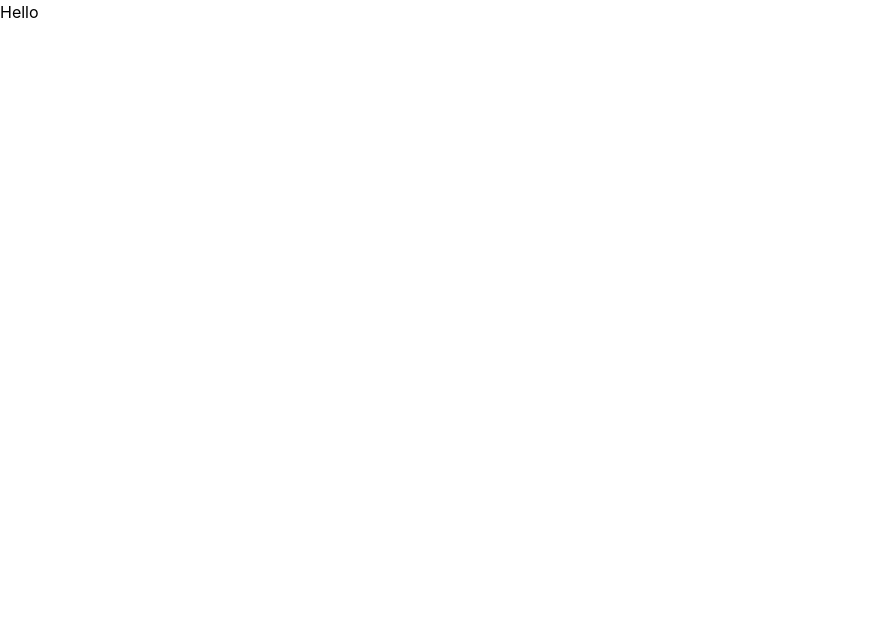
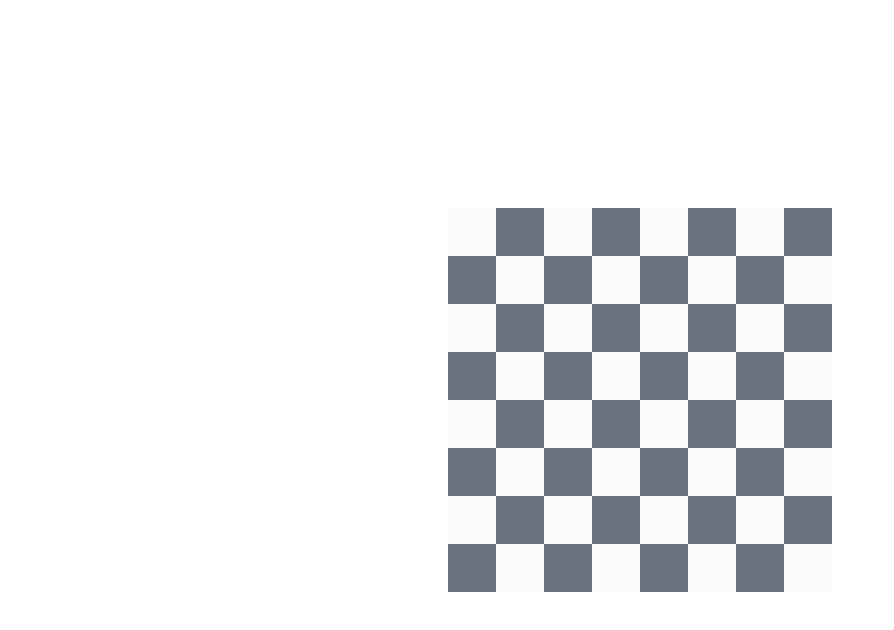
Before and after one commit to seebham/knightOnAChessBoard, a React (Vite) app: page / in a window 1280 px wide. Shown: the top 630 px of the page, without its empty margins (0-894 px from the left). Built offline with nearby package versions, Linux system fonts and the light colour scheme.

Commit message:
feat: :sparkles: Chessboard with boxes added

```diff
--- a/src/App.tsx
+++ b/src/App.tsx
@@ -1,5 +1,62 @@
+import { useState } from "react";
+import Box from "./components/Box";
+
 function App() {
-  return <main className="container mx-auto">Hello</main>;
+  const CHESSBOARD_DIMENTIONS = [8, 8];
+  const [horsePos, setHorsePos] = useState<string>("");
+
+  const handleChangeHorsePos = (newPosition: string) => {
+    setHorsePos(newPosition);
+  };
+
+  const Boxes = [];
+  for (let i = 0; i < CHESSBOARD_DIMENTIONS[0]; i++) {
+    for (let j = 0; j < CHESSBOARD_DIMENTIONS[1]; j++) {
+      i % 2 === 0
+        ? j % 2 === 0
+          ? Boxes.push(
+              <Box
+                pos={`${i} ${j}`}
+                horsePos={horsePos}
+                key={`${i} + ${j}`}
+                changeHorsePos={handleChangeHorsePos}
+              />
+            )
+          : Boxes.push(
+              <Box
+                pos={`${i} ${j}`}
+                horsePos={horsePos}
+                key={`${i} + ${j}`}
+                black
+                changeHorsePos={handleChangeHorsePos}
+              />
+            )
+        : j % 2 === 0
+        ? Boxes.push(
+            <Box
+              pos={`${i} ${j}`}
+              horsePos={horsePos}
+              key={`${i} + ${j}`}
+              black
+              changeHorsePos={handleChangeHorsePos}
+            />
+          )
+        : Boxes.push(
+            <Box
+              pos={`${i}${j}`}
+              horsePos={horsePos}
+              key={`${i} + ${j}`}
+              changeHorsePos={handleChangeHorsePos}
+            />
+          );
+    }
+  }
+
+  return (
+    <main className="container mx-auto h-screen flex flex-col justify-center items-center">
+      <div className={`inline-grid grid-cols-8 grid-rows-8 gap-0`}>{Boxes}</div>
+    </main>
+  );
 }
 
 export default App;
--- /dev/null
+++ b/src/components/Box.tsx
@@ -0,0 +1,27 @@
+const Box = ({
+  pos,
+  horsePos,
+  black,
+  changeHorsePos,
+}: {
+  pos: string;
+  horsePos: string;
+  black?: boolean;
+  changeHorsePos: (newPosition: string) => void;
+}) => {
+  const handleClick = () => {
+    changeHorsePos(pos);
+  };
+  return (
+    <div
+      className={`relative w-12 h-12 ${
+        black ? "bg-gray-500" : "bg-gray-50"
+      } grid place-items-center`}
+      onClick={handleClick}
+    >
+      {horsePos === pos && <div className="pointer-events-none">H</div>}
+    </div>
+  );
+};
+
+export default Box;
```
